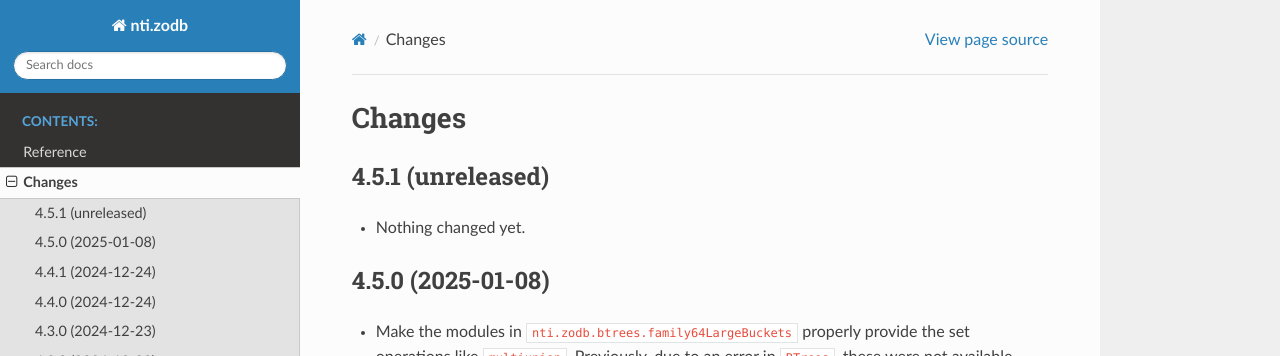
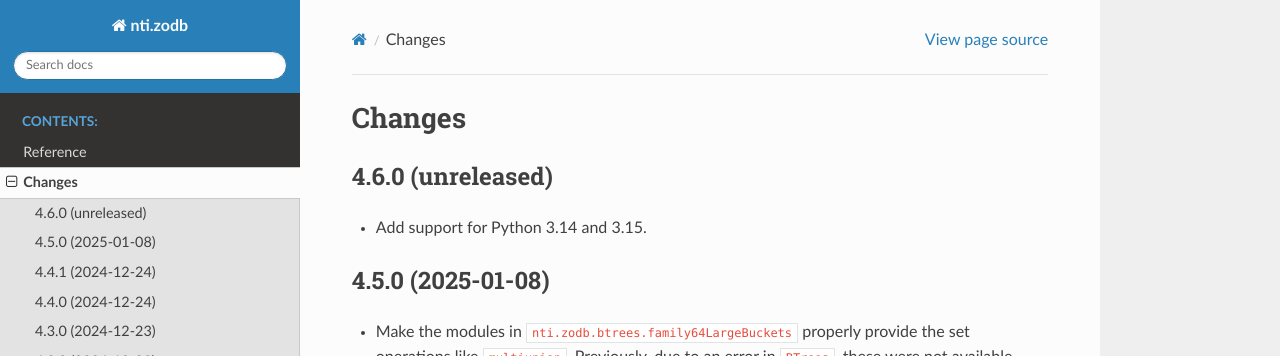
Before and after one commit to OpenNTI/nti.zodb, a Sphinx documentation site: the page built from docs/changelog.rst, in a window 1280 px wide and 900 px high. Shown: the top 356 px of the window. Built offline with Sphinx 7.4.7 and the Read the Docs theme 3.1.0, drawn with Linux system fonts in a browser that asks for light colours.

Commit message:
Stop using pkg_resources in docs/conf.py as its gone. Add 3.14 and 3.15.

```diff
--- a/CHANGES.rst
+++ b/CHANGES.rst
@@ -3,10 +3,10 @@
 =========
 
 
-4.5.1 (unreleased)
+4.6.0 (unreleased)
 ==================
 
-- Nothing changed yet.
+- Add support for Python 3.14 and 3.15.
 
 
 4.5.0 (2025-01-08)
--- a/docs/conf.py
+++ b/docs/conf.py
@@ -21,9 +21,9 @@
 # sys.path.insert(0, os.path.abspath('.'))
 import sys
 import os
-import pkg_resources
+from importlib.metadata import version as meta_version
 sys.path.append(os.path.abspath('../src'))
-rqmt = pkg_resources.require('nti.zodb')[0]
+nt_ver = meta_version('nti.zodb')
 # -- General configuration ------------------------------------------------
 
 # If your documentation needs a minimal Sphinx version, state it here.
@@ -69,9 +69,9 @@
 # built documents.
 #
 # The short X.Y version.
-version = '%s.%s.%s' % tuple(map(int, rqmt.version.split('.')[:3]))
+version = '%s.%s.%s' % tuple(map(int, nt_ver.split('.')[:3]))
 # The full version, including alpha/beta/rc tags.
-release = rqmt.version
+release = nt_ver
 
 # The language for content autogenerated by Sphinx. Refer to documentation
 # for a list of supported languages.
@@ -357,7 +357,6 @@
 intersphinx_mapping = {
     'python': ('https://docs.python.org/', None),
     'persistent': ('https://persistent.readthedocs.io/en/latest', None),
-    'zodb': ('http://www.zodb.org/en/latest/', None),
     'schema': ('https://zopeschema.readthedocs.io/en/latest/', None),
     'component': ('https://zopecomponent.readthedocs.io/en/latest/', None),
     'i18n': ('https://zopei18nmessageid.readthedocs.io/en/latest/', None),
--- a/setup.py
+++ b/setup.py
@@ -7,6 +7,7 @@
     'nti.testing',
     'zope.testrunner',
     'coverage',
+    'nti.property[zodb]',
 ]
 
 
@@ -35,6 +36,8 @@
         'Programming Language :: Python :: 3.11',
         'Programming Language :: Python :: 3.12',
         'Programming Language :: Python :: 3.13',
+        'Programming Language :: Python :: 3.14',
+        'Programming Language :: Python :: 3.15',
         'Programming Language :: Python :: Implementation :: CPython',
         'Programming Language :: Python :: Implementation :: PyPy',
     ],
```
Also changed, not shown: 1 other file.
